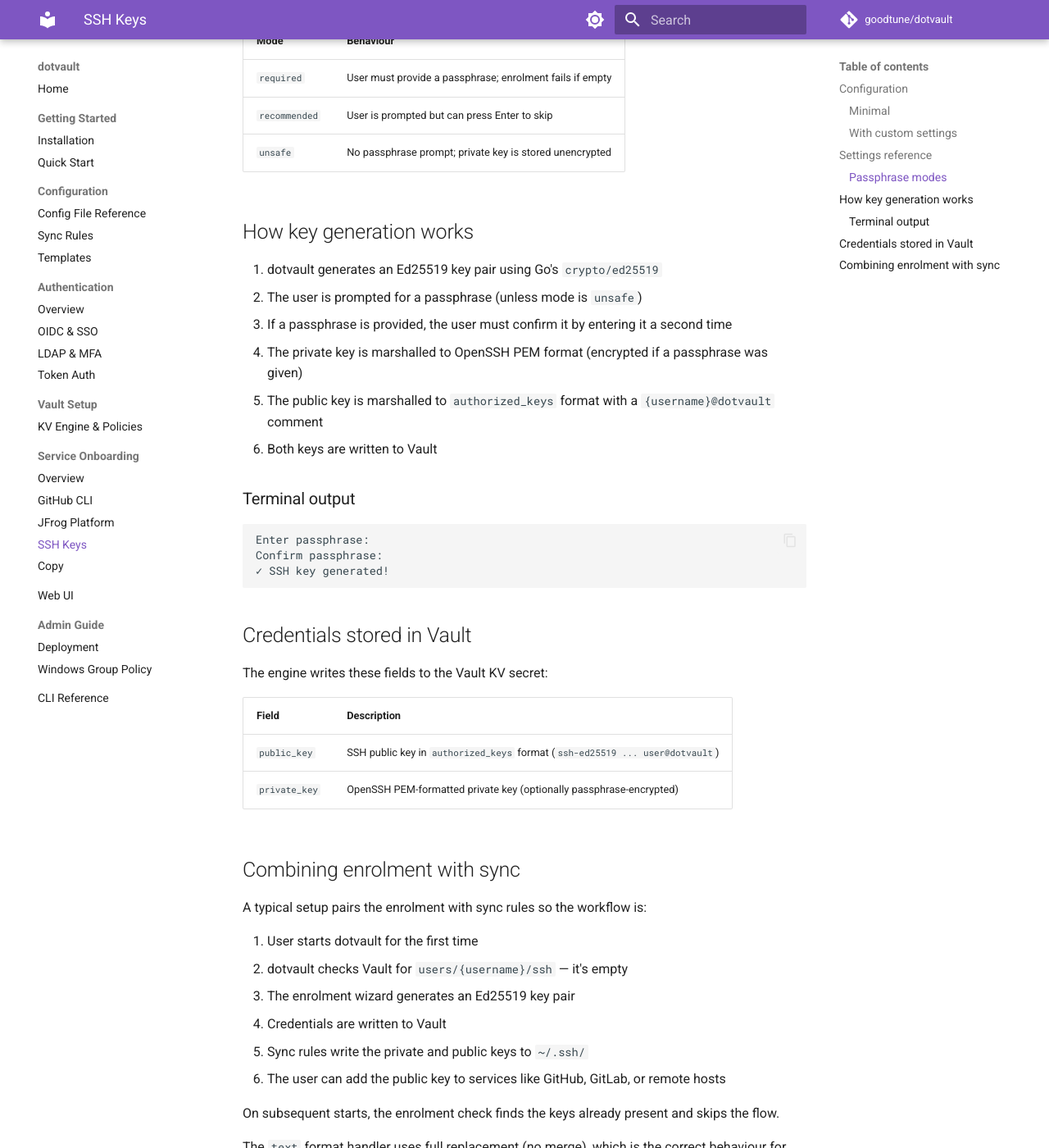
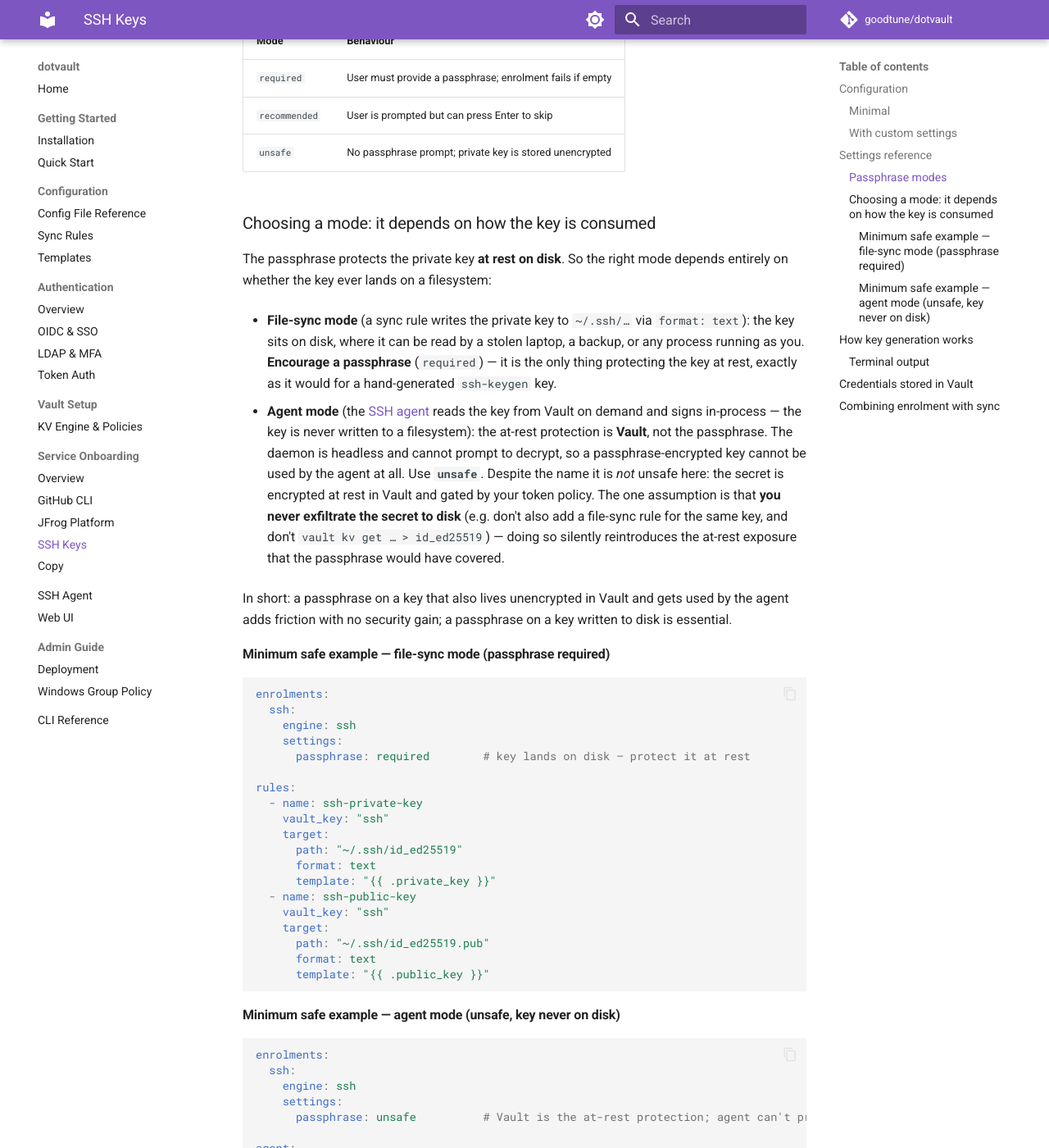
Before and after one commit to goodtune/dotvault, an MkDocs documentation site: the page built from docs/services/ssh.md, in a window 1280 px wide and 1400 px high, scrolled down 1201 px. Shown: the whole window at 82% size. Built offline with MkDocs 1.6.1 and Material for MkDocs 9.7.7, drawn with Linux system fonts in a browser that asks for light colours; comment, search, counter and statistics services are not loaded; some of the changed text lies outside the part shown.

Commit message:
docs(agent): clarify passphrase choice by key-consumption mode
Document that an SSH key passphrase protects the private key at rest on disk, so the right `passphrase` mode depends on how the key is consumed rather than being a blanket "always encrypt" rule.

File-sync mode writes the private key to `~/.ssh/…`, where it is exposed at rest — encourage `passphrase: required`, the same protection a hand-generated key gets. Agent mode never writes the key to a filesystem: it stays encrypted at rest in Vault under token policy and is signed with in-process, so the passphrase is redundant and the headless daemon cannot prompt to decrypt one anyway. Use `passphrase: unsafe` there — despite the name it is not unsafe in this context, the caveat being that the user must never exfiltrate the secret to disk (no parallel file-sync rule, no `vault kv get > id_ed25519`), which would silently reintroduce the at-rest exposure.

Adds a minimum-safe example for each mode to the SSH onboarding page, reframes the agent guide's KV-passphrase paragraph to explain the why and cross-link the mode guidance, and wires the previously-unlisted SSH Agent guide into the mkdocs nav.

No implementation change.

https://claude.ai/code/session_01EGTAMhxkUuvbdKwUpM5B3n

````diff
--- a/docs/guide/ssh-agent.md
+++ b/docs/guide/ssh-agent.md
@@ -61,8 +61,22 @@ pair (`public_key` in authorized-keys form, `private_key` as an OpenSSH PEM).
 Keys are *discovered*, not declared — a secret appearing or disappearing in
 Vault changes the agent's identities on the next `ssh-add -l` without a restart.
 
-Private keys protected by a passphrase cannot be used by the agent (it has no
-way to prompt); store them unencrypted, or prefer cert mode.
+#### Passphrases and KV keys
+
+A passphrase protects a private key **at rest on disk**. In agent mode the key
+is never written to a filesystem — it lives encrypted at rest in Vault, gated by
+your token policy, and is read and signed with in-process — so the passphrase
+is redundant here, and the headless daemon has no way to prompt to decrypt one.
+Enrol KV keys destined for the agent with `passphrase: unsafe`: the name is a
+misnomer in this context, because Vault is the at-rest protection. The standing
+assumption is that you **never exfiltrate the secret to disk** (no parallel
+file-sync rule for the same key, no `vault kv get … > id_ed25519`); if you do,
+you reintroduce the at-rest exposure a passphrase would have covered, so encrypt
+it then — see [Choosing a mode](../services/ssh.md#choosing-a-mode-it-depends-on-how-the-key-is-consumed).
+
+The agent therefore rejects a passphrase-encrypted KV key at signing time rather
+than silently failing. Store agent keys unencrypted in Vault, or prefer cert
+mode (no key material at all).
 
 ### Vault-CA source
 
--- a/docs/services/ssh.md
+++ b/docs/services/ssh.md
@@ -51,6 +51,73 @@ enrolments:
 | `recommended` | User is prompted but can press Enter to skip |
 | `unsafe` | No passphrase prompt; private key is stored unencrypted |
 
+### Choosing a mode: it depends on how the key is consumed
+
+The passphrase protects the private key **at rest on disk**. So the right mode
+depends entirely on whether the key ever lands on a filesystem:
+
+- **File-sync mode** (a sync rule writes the private key to `~/.ssh/…` via
+  `format: text`): the key sits on disk, where it can be read by a stolen
+  laptop, a backup, or any process running as you. **Encourage a passphrase**
+  (`required`) — it is the only thing protecting the key at rest, exactly as it
+  would for a hand-generated `ssh-keygen` key.
+
+- **Agent mode** (the [SSH agent](../guide/ssh-agent.md) reads the key from
+  Vault on demand and signs in-process — the key is never written to a
+  filesystem): the at-rest protection is **Vault**, not the passphrase. The
+  daemon is headless and cannot prompt to decrypt, so a passphrase-encrypted key
+  cannot be used by the agent at all. Use **`unsafe`**. Despite the name it is
+  *not* unsafe here: the secret is encrypted at rest in Vault and gated by your
+  token policy. The one assumption is that **you never exfiltrate the secret to
+  disk** (e.g. don't also add a file-sync rule for the same key, and don't
+  `vault kv get … > id_ed25519`) — doing so silently reintroduces the at-rest
+  exposure that the passphrase would have covered.
+
+In short: a passphrase on a key that also lives unencrypted in Vault and gets
+used by the agent adds friction with no security gain; a passphrase on a key
+written to disk is essential.
+
+#### Minimum safe example — file-sync mode (passphrase required)
+
+```yaml
+enrolments:
+  ssh:
+    engine: ssh
+    settings:
+      passphrase: required        # key lands on disk — protect it at rest
+
+rules:
+  - name: ssh-private-key
+    vault_key: "ssh"
+    target:
+      path: "~/.ssh/id_ed25519"
+      format: text
+      template: "{{ .private_key }}"
+  - name: ssh-public-key
+    vault_key: "ssh"
+    target:
+      path: "~/.ssh/id_ed25519.pub"
+      format: text
+      template: "{{ .public_key }}"
+```
+
+#### Minimum safe example — agent mode (unsafe, key never on disk)
+
+```yaml
+enrolments:
+  ssh:
+    engine: ssh
+    settings:
+      passphrase: unsafe          # Vault is the at-rest protection; agent can't prompt
+
+agent:
+  enabled: true
+  keys:
+    - source: kv
+      path_prefix: "ssh/"         # kv/data/users/<you>/ssh/*
+# Note: deliberately NO sync rule writing the private key to disk.
+```
+
 ## How key generation works
 
 1. dotvault generates an Ed25519 key pair using Go's `crypto/ed25519`
--- a/mkdocs.yml
+++ b/mkdocs.yml
@@ -63,6 +63,7 @@ nav:
       - JFrog Platform: services/jfrog.md
       - SSH Keys: services/ssh.md
       - Copy: services/copy.md
+  - SSH Agent: guide/ssh-agent.md
   - Web UI: web-ui.md
   - Admin Guide:
       - Deployment: admin/deployment.md
````
